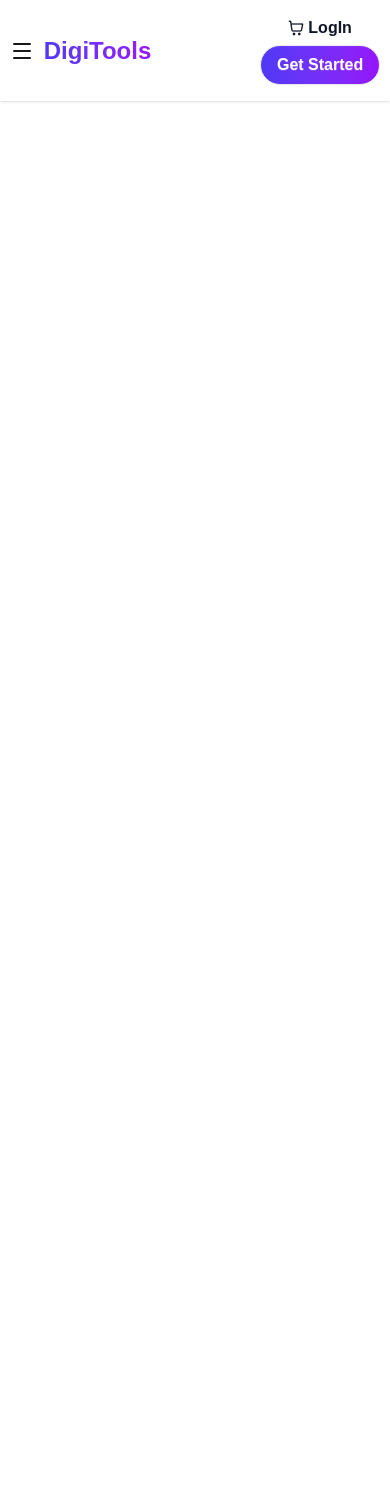
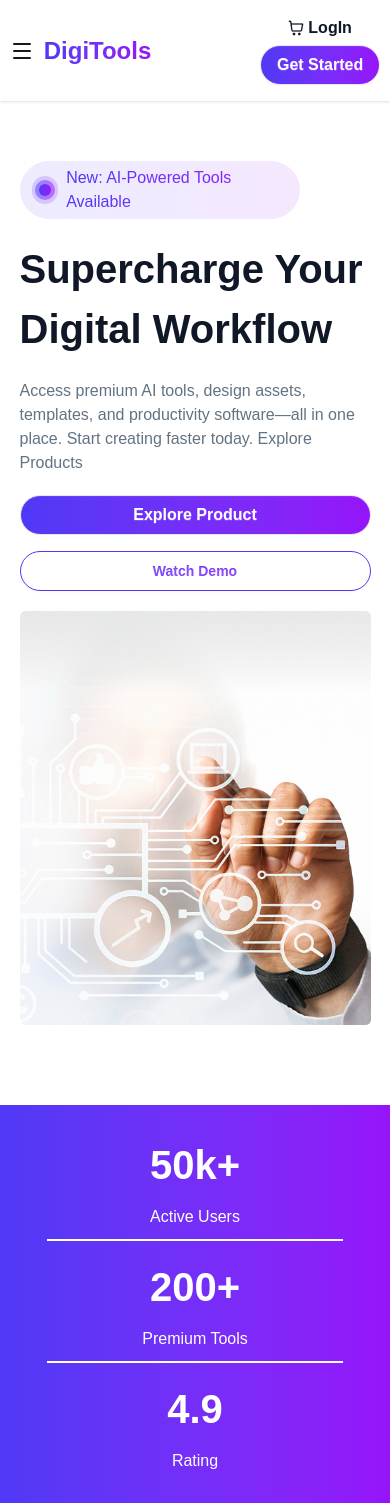
Before and after one commit to kartikDas074/DigiTool_Platforms, a React (Vite) app: page / in a window 390 px wide. Before the commit the page ends 844 px from the top, so only its background shows below. Built offline with nearby package versions, Linux system fonts and the light colour scheme.

Commit message:
Adding banner section with Rating section with fully responsive

```diff
--- a/src/App.jsx
+++ b/src/App.jsx
@@ -4,17 +4,29 @@ import 'react-toastify/dist/ReactToastify.css';
 import './App.css'
 import Nav from './Component/Navbar/Nav';
 import { useState } from 'react';
+import Banner from './Component/Banner/Banner';
+import Rating from './Component/Banner/Rating';
 function App() {
-  const [count,seCount]=useState(0);
+  const [count,setCount]=useState(0);
+
   return (
     <>
-    <section>
+    {/* Header section */}
+    <header>
       <nav className='w-full flex shadow-sm py-4 md:py-5'>
         <Nav count={count}></Nav>
       </nav>
+    </header>
+    <main>
+      {/* Creat Banner section */}
+      <section id='banner'>
+           <Banner></Banner>
+           <div className='bg-linear-to-r from-[#4F39F6] to-[#9514FA] py-7.5 md:py-10'>
+              <Rating></Rating>
+           </div>
 
-    </section>
-
+      </section>
+    </main>
 
     {/* To use React Toastify */}
     <ToastContainer></ToastContainer>
--- /dev/null
+++ b/src/Component/Banner/Banner.jsx
@@ -0,0 +1,38 @@
+import React from 'react';
+import banner from '../../assets/banner.png'
+const Banner = () => {
+    return (
+        <div className='w-full max-w-[90vw] mx-auto  justify-center items-center py-15 lg:py-20 gap-[20px] grid grid-cols-1 md:grid-cols-2'>
+            <div>
+                <div className='bg-linear-to-r from-[#4F39F6]/10 to-[#9514FA]/10 px-3 py-1.25 flex justify-center items-center gap-[8px] rounded-[30px] w-[80%]'>
+                <div className='h-7 w-7 rounded-full bg-linear-to-r from-[#4F39F6]/20 to-[#9514FA]/20 flex justify-center items-center'>
+                    <div className='h-5 w-5 rounded-full bg-linear-to-r from-[#4F39F6]/50 to-[#9514FA]/50 flex justify-center items-center'>
+                        <div className='h-3 w-3 rounded-full bg-linear-to-r from-[#4F39F6] to-[#9514FA]'></div>
+                    </div>
+                </div>
+                <p className='text-[16px] font-medium bg-linear-to-r from-[#4F39F6] to-[#9514FA] bg-clip-text text-transparent'>New: AI-Powered Tools Available</p>
+                </div>
+                <div className='flex flex-col gap-[20px] my-[20px]'>
+                    <h1 className='text-[40px] md:text-[72px] font-extrabold text-[#101727]'>Supercharge Your Digital Workflow</h1>
+                    <p className='text-[16px] md:text-[18px] text-[#627382]'>Access premium AI tools, design assets, templates, and productivity
+                    software—all in one place. Start creating faster today.
+
+                    Explore Products
+                    </p>
+                </div>
+                <div className='flex flex-col md:flex-row gap-[16px]'>
+                    <button className='btn bg-linear-to-r from-[#4F39F6] to-[#9514FA] text-[#FFFFFF] rounded-[20px] text-[16px]'>Explore Product</button>
+                    <button className='btn border bg-linear-to-r from-[#4F39F6] to-[#9514FA] bg-clip-text text-transparent border-[#4F39F6] rounded-[20px]'>Watch Demo</button>
+                </div>
+            </div>
+            <div>
+                <img className='' src={banner} alt="" />
+            </div>
+            <div>
+
+            </div>
+        </div>
+    );
+};
+
+export default Banner;
--- /dev/null
+++ b/src/Component/Banner/Rating.jsx
@@ -0,0 +1,27 @@
+import React from 'react';
+
+const Rating = () => {
+    return (
+        <div className='grid grid-cols-1 md:grid-cols-3 w-full max-w-[95vw] mx-auto gap-[16px] '>
+            <div className='flex flex-col justify-center items-center gap-[10px] border-r-none md:border-r md:border-[#FFFFFF]'>
+                <h1 className='text-[40px] text-[#FFFFFF] font-extrabold'>50k+</h1>
+                <p className='text-[16px] text-[#FFFFFF] font-medium'>Active Users</p>
+                <div className='border border-[#FFFFFF] w-[80%] md:hidden'></div>
+            </div>
+
+            <div className='flex flex-col justify-center items-center gap-[10px] border-r-none md:border-r md:border-[#FFFFFF]'>
+                <h1 className='text-[40px] text-[#FFFFFF] font-extrabold'>200+</h1>
+                <p className='text-[16px] text-[#FFFFFF] font-medium'>Premium Tools</p>
+                 <div className='border border-[#FFFFFF] w-[80%] md:hidden'></div>
+            </div>
+
+            <div className='flex flex-col justify-center items-center gap-[10px]'>
+                <h1 className='text-[40px] text-[#FFFFFF] font-extrabold'>4.9</h1>
+                <p className='text-[16px] text-[#FFFFFF] font-medium'>Rating</p>
+
+            </div>
+        </div>
+    );
+};
+
+export default Rating;
```
